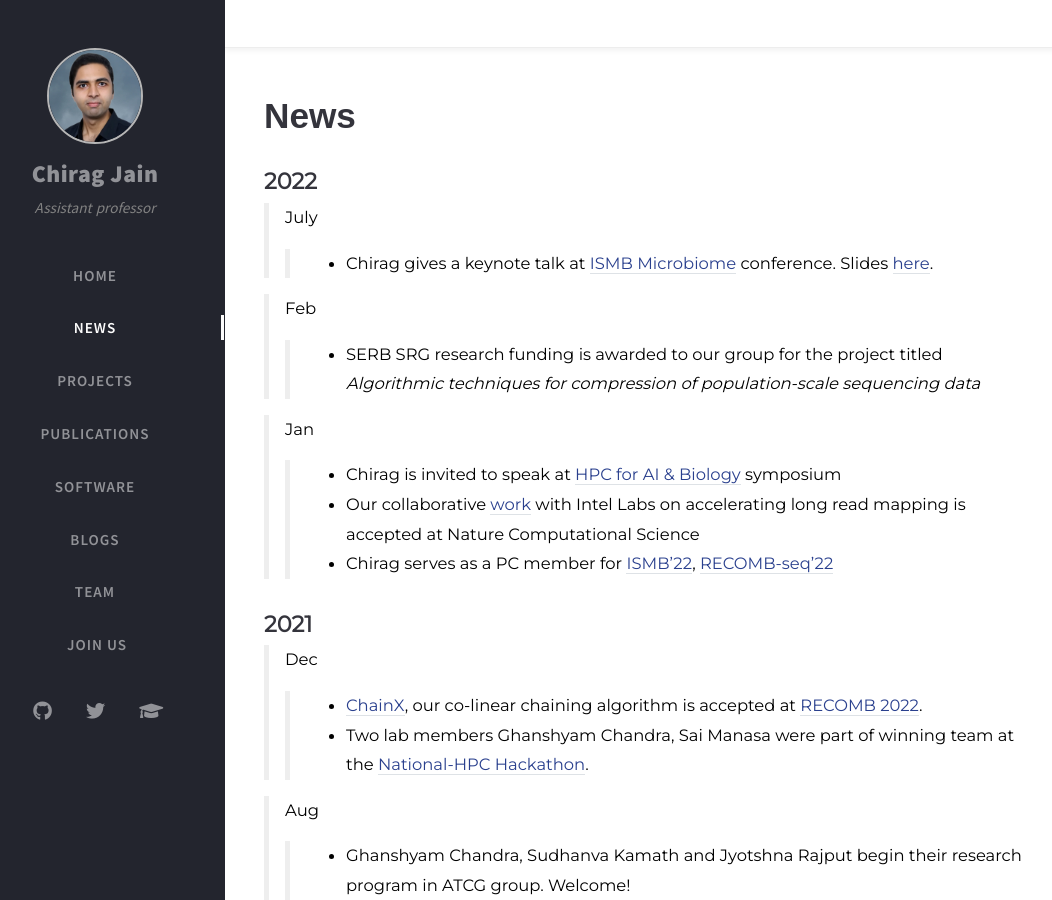
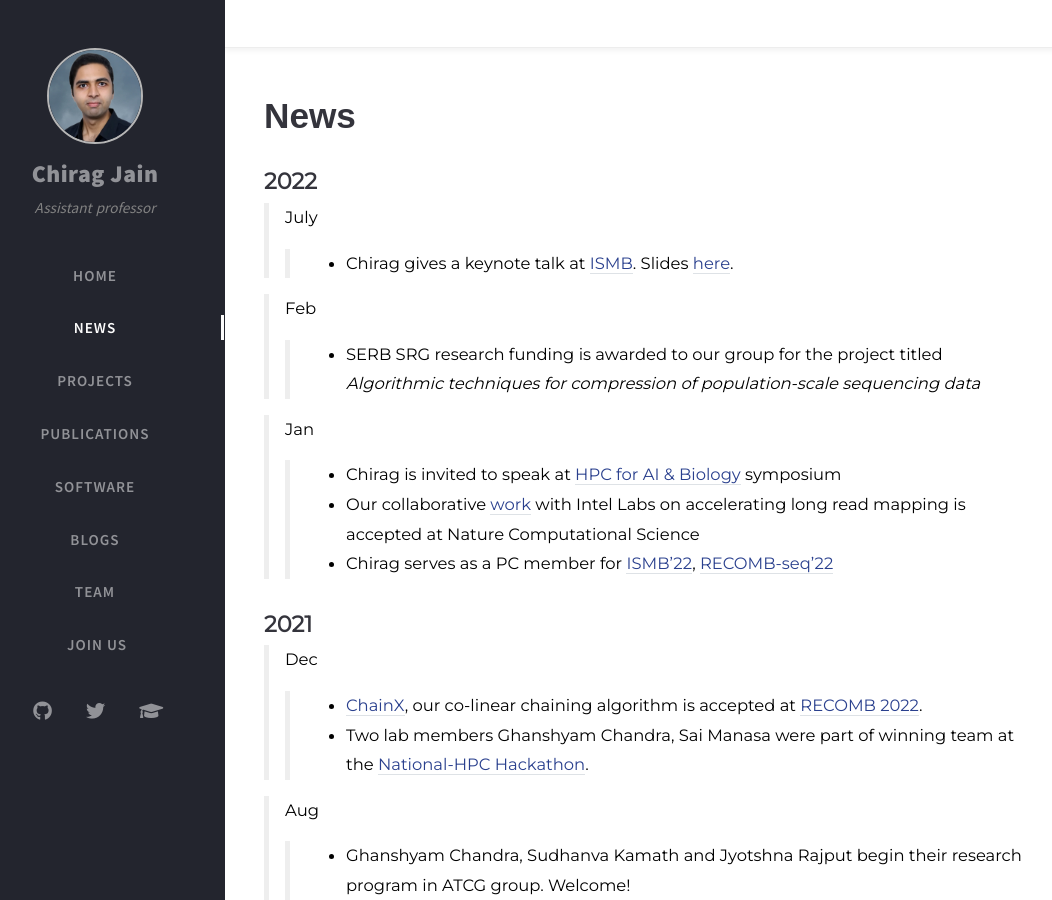
Before and after one commit to at-cg/at-cg.github.io, a Jekyll site: the page built from tabs/new.md, in a window 1280 px wide and 900 px high. Shown: the whole window, without its empty margins (35-1087 px from the left). Built offline with Jekyll 4.4.1, drawn with Linux system fonts in a browser that asks for light colours; nearby versions of some CDN libraries; comment, search, counter and statistics services are not loaded.

Commit message:
Update new.md

```diff
--- a/tabs/new.md
+++ b/tabs/new.md
@@ -22,7 +22,7 @@ type: news
 ## **2022**
 
 > July
->> - Chirag gives a keynote talk at [ISMB Microbiome](https://www.iscb.org/ismb2022-program/abstracts/microbiome) conference. Slides [here](https://drive.google.com/file/d/1CJb3H5E0dfSQMyDjrzzth5TG2M_IEO2R/view?usp=sharing).
+>> - Chirag gives a keynote talk at [ISMB](https://www.iscb.org/ismb2022-program/abstracts/microbiome). Slides [here](https://drive.google.com/file/d/1CJb3H5E0dfSQMyDjrzzth5TG2M_IEO2R/view?usp=sharing).
 
 > Feb
 >> - SERB SRG research funding is awarded to our group for the project titled *Algorithmic techniques for compression of population-scale sequencing data*
```
